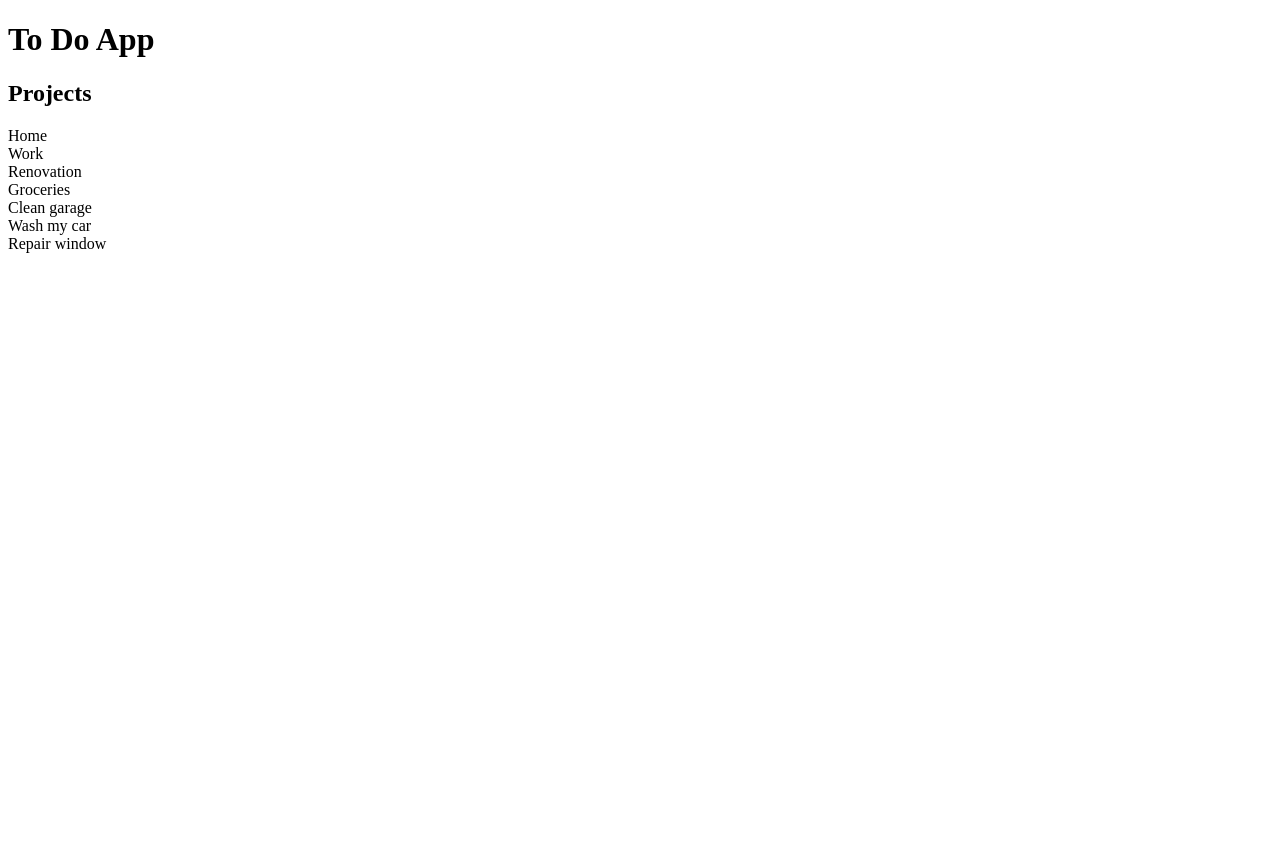
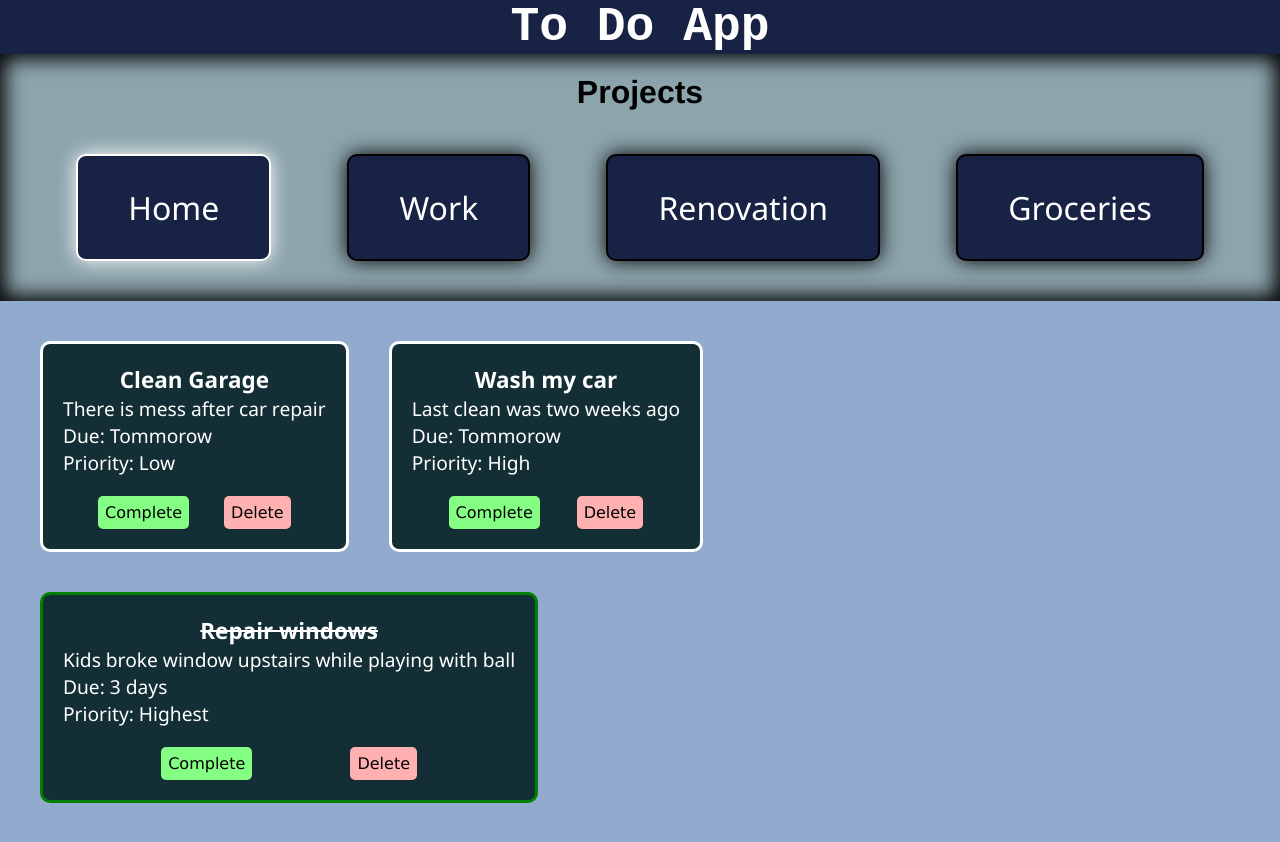
Before and after one commit to KVG24/todo-app, a website built with webpack: page dist/index.html in a window 1280 px wide. Before the commit the page ends 800 px from the top, so only its background shows below. Built offline with nearby package versions, Linux system fonts and the light colour scheme.

Commit message:
Create cards and styling

```diff
--- a/dist/index.html
+++ b/dist/index.html
@@ -20,16 +20,43 @@
                     <h2>Projects</h2>
                 </div>
                 <div class="projects">
-                    <div class="project">Home</div>
+                    <div class="project active">Home</div>
                     <div class="project">Work</div>
                     <div class="project">Renovation</div>
                     <div class="project">Groceries</div>
                 </div>
             </div>
             <div class="tasks">
-                <div class="task">Clean garage</div>
-                <div class="task">Wash my car</div>
-                <div class="task">Repair window</div>
+                <div class="task">
+                    <h3 id="title">Clean Garage</h3>
+                    <p id="description">There is mess after car repair</p>
+                    <p id="due">Due: <span id="date">Tommorow</span></p>
+                    <p id="priority-text" data-priority="1">Priority: <span id="priority">Low</span></p>
+                    <div class="buttons">
+                        <button type="button" class="complete-btn">Complete</button>
+                        <button type="button" class="delete-btn">Delete</button>
+                    </div>
+                </div>
+                <div class="task">
+                    <h3 id="title">Wash my car</h3>
+                    <p id="description">Last clean was two weeks ago</p>
+                    <p id="due">Due: <span id="date">Tommorow</span></p>
+                    <p id="priority-text" data-priority="3">Priority: <span id="priority">High</span></p>
+                    <div class="buttons">
+                        <button type="button" class="complete-btn">Complete</button>
+                        <button type="button" class="delete-btn">Delete</button>
+                    </div>
+                </div>
+                <div class="task complete">
+                    <h3 id="title" class="complete-title">Repair windows</h3>
+                    <p id="description">Kids broke window upstairs while playing with ball</p>
+                    <p id="due">Due: <span id="date">3 days</span></p>
+                    <p id="priority-text" data-priority="4">Priority: <span id="priority">Highest</span></p>
+                    <div class="buttons">
+                        <button type="button" class="complete-btn">Complete</button>
+                        <button type="button" class="delete-btn">Delete</button>
+                    </div>
+                </div>
             </div>
         </main>
     </div>
--- a/dist/style.css
+++ b/dist/style.css
@@ -0,0 +1,135 @@
+* {
+    padding: 0;
+    margin: 0;
+}
+
+body {
+    height: 100%;
+    width: 100%;
+}
+
+.container {
+    width: 100vw;
+    height: 100vh;
+    display: flex;
+    flex-direction: column;
+}
+
+header {
+    width: 100%;
+    height: 5rem;
+    background-color: rgb(23, 34, 68);
+    display: flex;
+    justify-content: center;
+    align-items: center;
+}
+
+h1 {
+    font-family: monospace;
+    font-size: 3rem;
+    color: white;
+}
+
+main {
+    display: flex;
+    flex-direction: column;
+    flex: 1;
+}
+
+.projects-section {
+    background-color: rgb(140, 164, 172);
+    display: flex;
+    flex-direction: column;
+    justify-content: space-around;
+    padding: 20px 0 40px 0;
+    box-shadow: inset 0px 0px 20px 5px;
+}
+
+h2 {
+    text-align: center;
+}
+
+.projects {
+    display: flex;
+    justify-content: space-evenly;
+}
+
+.projects-section-title {
+    height: 5rem;
+}
+
+h2 {
+    font-size: 2rem;
+    font-family:'Franklin Gothic Medium', 'Arial Narrow', Arial, sans-serif ;
+}
+
+.project {
+    border: 2px solid black;
+    border-radius: 10px;
+    text-align: center;
+    font-size: 2rem;
+    font-family: 'Segoe UI', Tahoma, Geneva, Verdana, sans-serif;
+    background-color: rgb(23, 34, 68);
+    color: white;
+    padding: 30px 50px;
+    box-shadow: 0px 0px 20px 0px black;
+}
+
+.active {
+    border: 2px solid white;
+    box-shadow: 0px 0px 20px 0px white;
+}
+
+.tasks {
+    display: flex;
+    flex-wrap: wrap;
+    gap: 40px;
+    padding: 40px;
+    background-color: rgb(146, 170, 206);
+    flex: 1;
+}
+
+.task {
+    border: 3px solid white;
+    border-radius: 10px;
+    font-family: 'Segoe UI', Tahoma, Geneva, Verdana, sans-serif;
+    font-size: 1.2rem;
+    padding: 20px;
+    background-color: rgb(20, 46, 54);
+    color: white;
+    height: min-content;
+}
+
+#title {
+    text-align: center;
+}
+
+.complete {
+    border: 3px solid green;
+}
+
+.complete-title {
+    text-decoration: line-through;
+}
+
+.buttons {
+    display: flex;
+    justify-content: space-evenly;
+    margin-top: 20px;
+}
+
+button {
+    padding: 7px;
+    font-size: 1rem;
+    font-family: Verdana, Geneva, Tahoma, sans-serif;
+    border: 0;
+    border-radius: 5px;
+}
+
+.complete-btn {
+    background-color: rgb(132, 255, 132);
+}
+
+.delete-btn {
+    background-color: rgb(255, 177, 177);
+}
```
